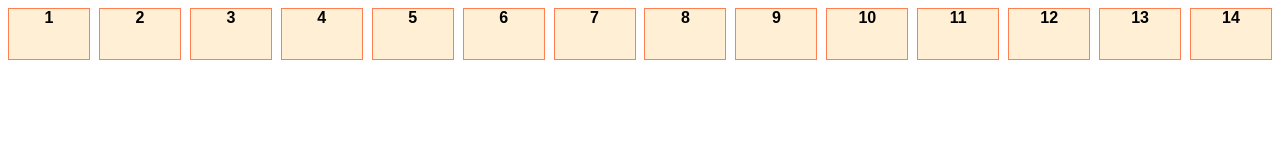
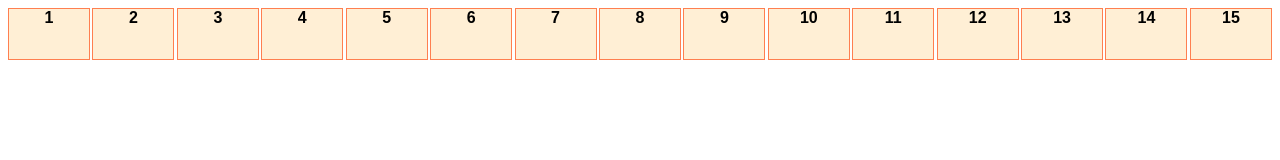
Before and after one commit to fjferram/react-courses, a plain HTML site: page flex/index.html in a window 1280 px wide. Drawn offline with Linux system fonts and the light colour scheme.

Commit message:
Adding an item
Adding the item 15

```diff
--- a/flex/index.html
+++ b/flex/index.html
@@ -22,6 +22,7 @@
         <div class="item">12</div>
         <div class="item">13</div>
         <div class="item">14</div>
+        <div class="item">15</div>
     </div>
 </body>
 </html>
```
